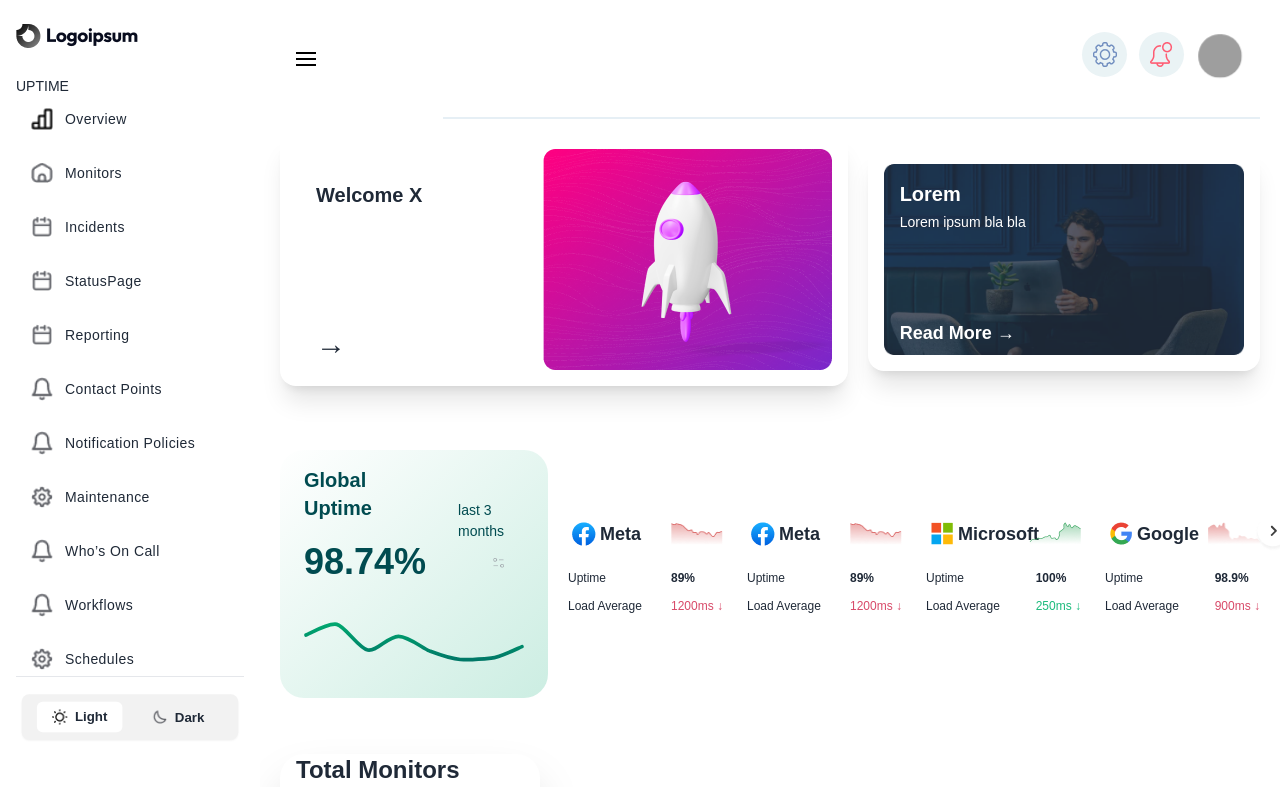
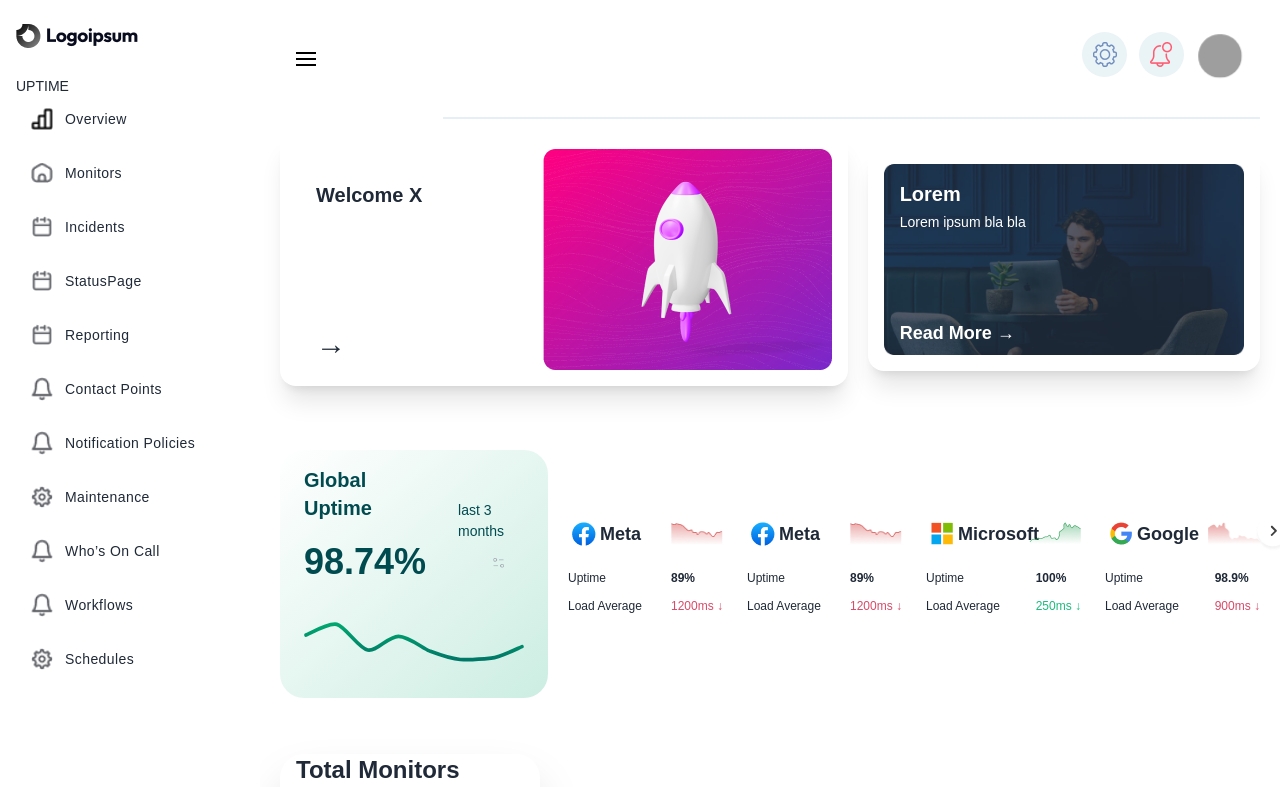
Before and after one commit to SShipon/Dashboard, a React (Vite) app: page / in a window 1280 px wide. Shown: the top 787 px of the page. Built offline with nearby package versions, Linux system fonts and the light colour scheme; grey boxes are pictures that could not be loaded; a web font is replaced by a local one.

Commit message:
dropdown implemented in sidebar

```diff
--- a/src/layout/Sidebar/EachNavLink.jsx
+++ b/src/layout/Sidebar/EachNavLink.jsx
@@ -1,15 +1,25 @@
-import React, { useState } from 'react'
+import { useState } from 'react'
 
-export default function EachNavLink({ navLink }) {
+export default function EachNavLink({ navLink, isOpen, subtitles, handleDropDown }) {
   const [activeLinkIdx] = useState(1);
   const { id, image, title } = navLink;
+  // console.log(subtitles);
+
+  const subtitle = subtitles?.map((item, i) =>
+    <div key={i} className='bg-gray-100 w-full'>
+      <h3 className='hover:bg-gray-300 cursor-pointer text-center py-2 border-4 border-transparent hover:border-l-white hover:font-bold'>
+        {item}
+      </h3>
+    </div>
+  );
 
   return (
-    <li className="nav-item">
+    <li className="nav-item" onClick={handleDropDown}>
       <div className={ `nav-link ${ id === activeLinkIdx ? 'active' : null }` }>
         <img src={ image } className="nav-link-icon" alt = { title } />
         <span className="nav-link-text">{ title }</span>
       </div>
+      {isOpen && subtitle}
     </li>
   )
 }
--- a/src/layout/Sidebar/Sidebar.jsx
+++ b/src/layout/Sidebar/Sidebar.jsx
@@ -1,4 +1,95 @@
-import { useEffect, useState } from "react";
+import { useEffect, useState } from 'react';
+import { personsImgs } from '../../utils/images';
+import { navigationLinks } from '../../data/data';
+import "./Sidebar.css";
+import { useContext } from 'react';
+import { SidebarContext } from '../../context/SidebarContext';
+import EachNavLink from './EachNavLink';
+import { Link } from 'react-router-dom';
+
+const Sidebar = () => {
+  const [sidebarClass, setSidebarClass] = useState("");
+  const { isSidebarOpen } = useContext(SidebarContext);
+  const [isOpen, setIsOpen] = useState(false);
+
+  useEffect(() => {
+    if(isSidebarOpen){
+      setSidebarClass('sidebar-change');
+    } else {
+      setSidebarClass('');
+    }
+  }, [isSidebarOpen]);
+
+  const handleDropDown = () => {
+    setIsOpen(prev => !prev);
+  }
+
+  const subtitles = ['Web', 'Pulses', 'SSL', 'Domain', 'PageSpeed'];
+
+  const items = (
+    <ul className="nav-list">
+      {
+        navigationLinks.map((navLink, index) => {
+          if (index === 0) {
+            return (
+              <Link to='/overview'>
+                <EachNavLink
+                  key = {navLink.id}
+                  navLink={navLink}
+                />
+              </Link>
+            )
+          } else if(index === 1) {
+            return (
+              <Link to='/monitors'>
+                <EachNavLink
+                  key = {navLink.id}
+                  navLink={navLink}
+                  subtitles={subtitles}
+                  isOpen={isOpen}
+                  handleDropDown={handleDropDown}
+                />
+              </Link>
+            )
+          } else {
+            return (
+              <EachNavLink
+                key = {navLink.id}
+                navLink={navLink}
+              />
+            )
+          }
+        })
+      }
+    </ul>
+  )
+
+  return (
+    <div className={ `sidebar ${sidebarClass}` }>
+      <div className="user-info">
+        <div className="">
+          <img src={ personsImgs.person_two } alt="profile image" />
+        </div>
+      </div>
+
+      <nav className="navigation">
+        <span className='text-red-500'>UPTIME</span>
+        {items}
+      </nav>
+    </div>
+  )
+}
+
+export default Sidebar
+
+
+
+
+
+
+
+
+/* import { useEffect, useState } from "react";
 import { personsImgs } from "../../utils/images";
 import { navigationLinks } from "../../data/data";
 import dark from "../../assets/mode/Dark.png";
@@ -75,3 +166,4 @@ const Sidebar = () => {
 };
 
 export default Sidebar;
+ */
```
